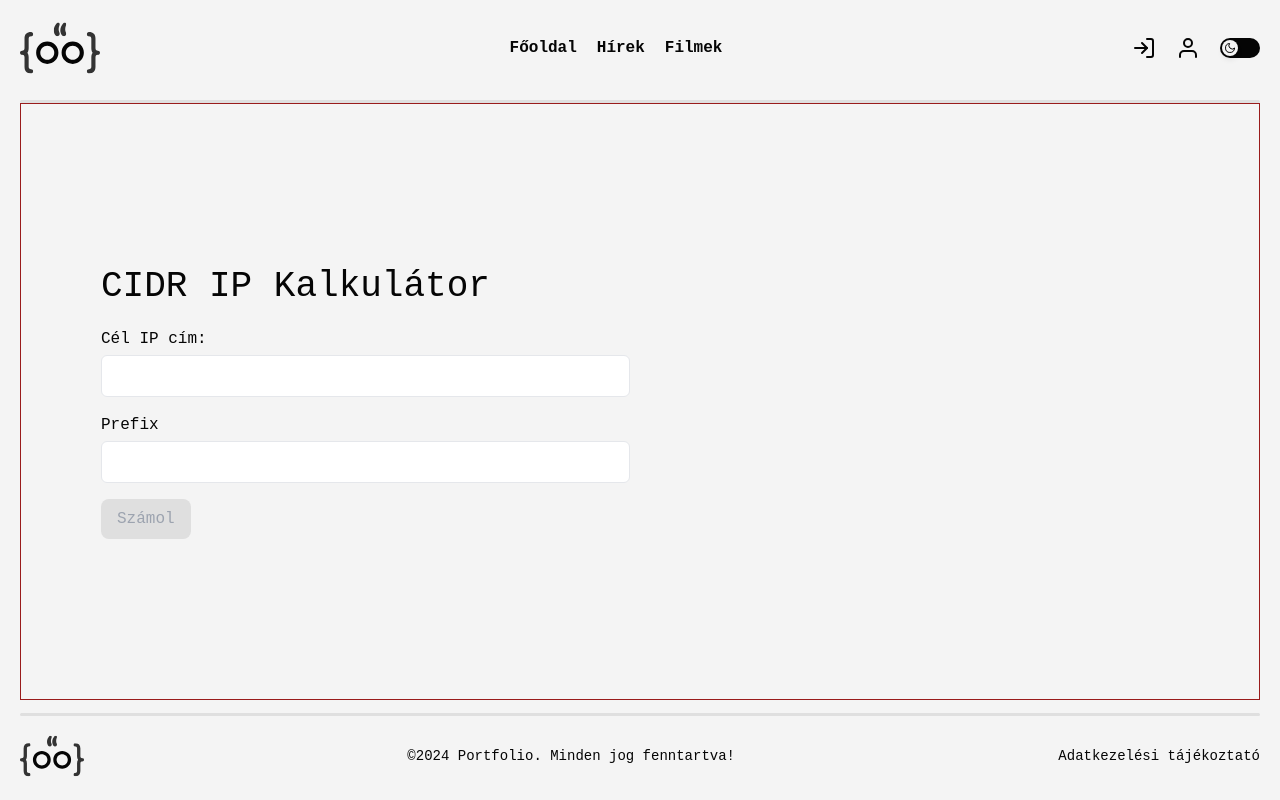
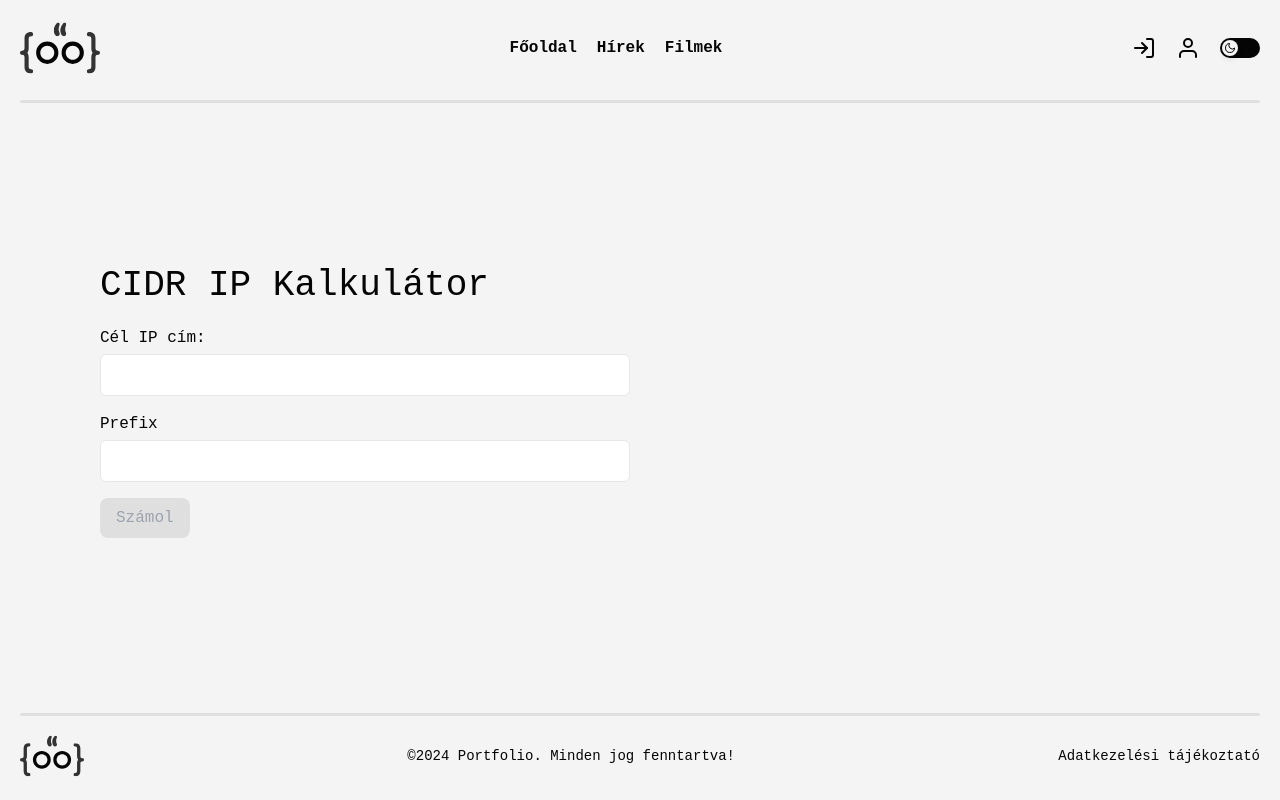
Before and after one commit to sagi-daniel/nerdnews-fsApi, a React (Vite) app in the folder frontend/: page /cidr in a window 1280 px wide. Built offline with nearby package versions, Linux system fonts and the light colour scheme.

Commit message:
removes border

```diff
--- a/frontend/src/components/Section.jsx
+++ b/frontend/src/components/Section.jsx
@@ -10,11 +10,7 @@ function Section({ children, type = 'horizontal', space = 'small' }) {
     large: 'py-20 px-5 md:py-40 md:px-20',
   };
 
-  return (
-    <section className={`flex ${sizeAlignment[type]} gap-5 border border-red-800 ${sizeSpace[space]}  w-full`}>
-      {children}
-    </section>
-  );
+  return <section className={`flex ${sizeAlignment[type]} gap-5  ${sizeSpace[space]}  w-full`}>{children}</section>;
 }
 
 export default Section;
```
